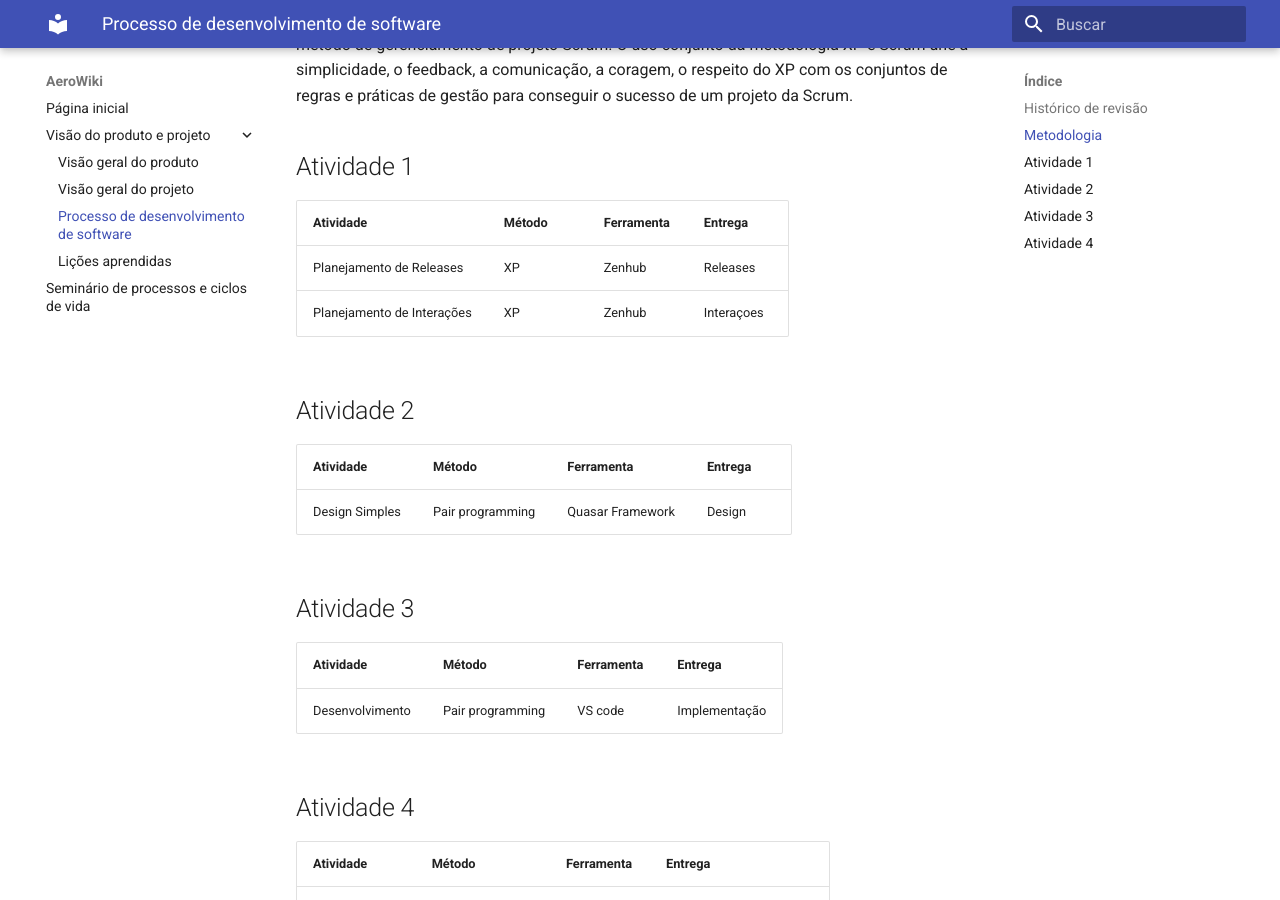
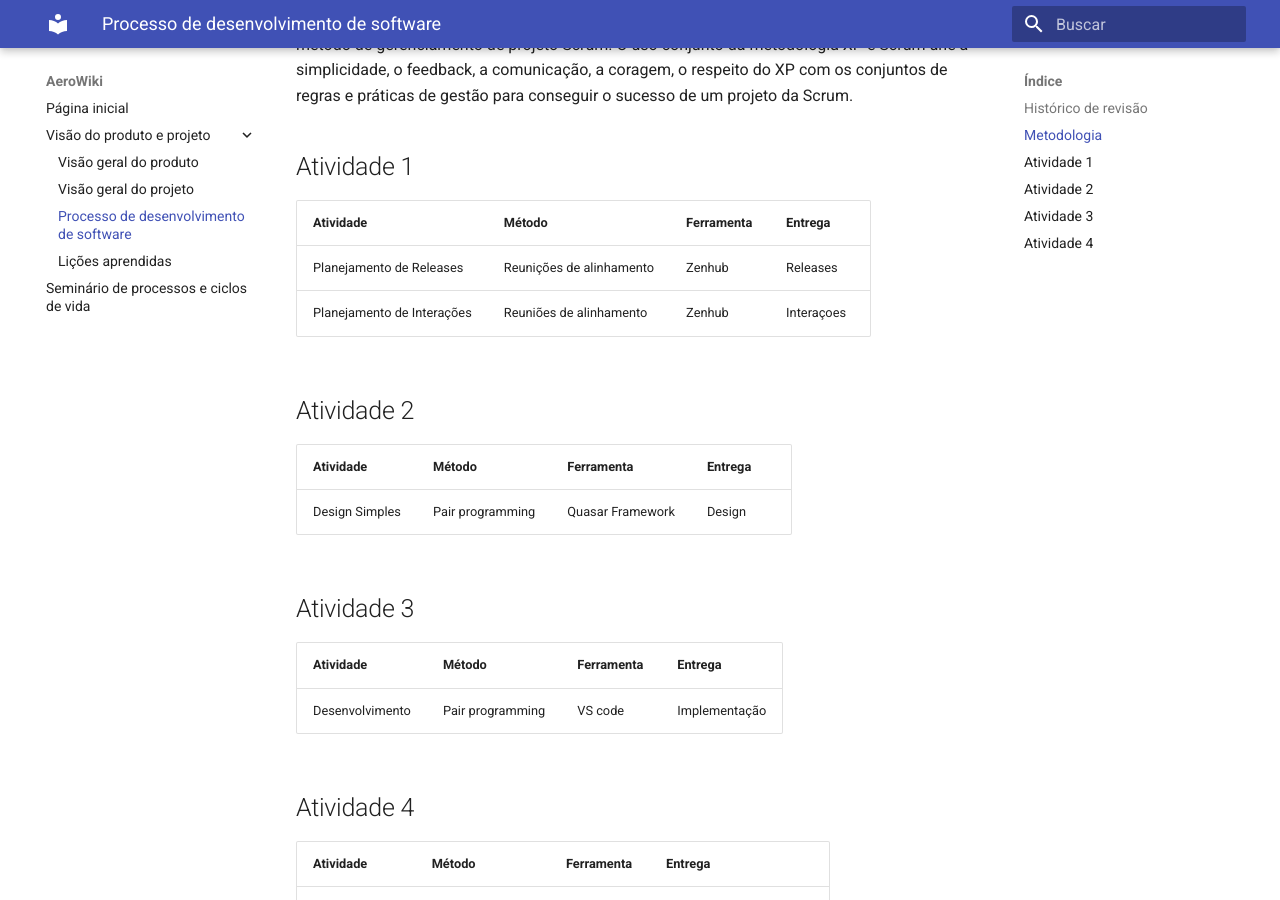
Before and after one commit to mdsreq-fga-unb/2022.2-AeroWiki, an MkDocs documentation site: the page built from docs/visao_do_produto_e_projeto/processo-de-desenvolvimento-de-software.md, in a window 1280 px wide and 900 px high, scrolled down 423 px. Built offline with MkDocs 1.6.1 and Material for MkDocs 9.7.7, drawn with Linux system fonts in a browser that asks for light colours.

Commit message:
Update processo-de-desenvolvimento-de-software.md

```diff
--- a/docs/visao_do_produto_e_projeto/processo-de-desenvolvimento-de-software.md
+++ b/docs/visao_do_produto_e_projeto/processo-de-desenvolvimento-de-software.md
@@ -14,8 +14,8 @@ Usaremos da metologia que alinha a o metodo de desenvolvimentode software, XP co
 
 | Atividade                  | Método      | Ferramenta | Entrega    |
 | -------------------------- | ----------- | ---------- | ---------- |
-| Planejamento de Releases   | XP          |  Zenhub    | Releases   |
-| Planejamento de Interações | XP          |  Zenhub    | Interaçoes |
+| Planejamento de Releases   | Reunições de alinhamento |  Zenhub    | Releases   |
+| Planejamento de Interações | Reuniões de alinhamento  |  Zenhub    | Interaçoes |
 
 ## Atividade 2
 
```
